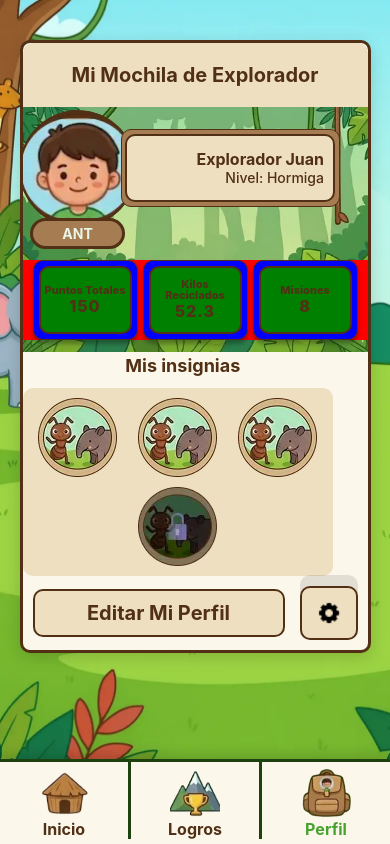
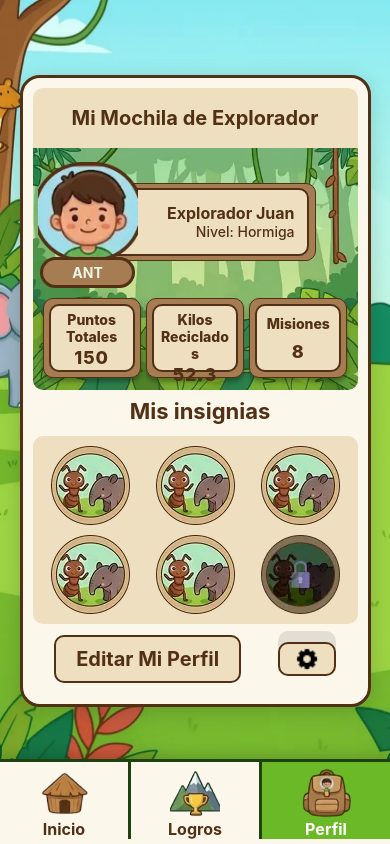
Before and after one commit to Clderon/Sistema-Reciclaje-React-Native, a React Native app: screen /Perfil in a window 390 px wide. Built offline with nearby package versions, Linux system fonts and the light colour scheme.

Commit message:
Actualizando la vista inicio

```diff
--- a/App.js
+++ b/App.js
@@ -1,8 +1,8 @@
-import React from 'react';
+import React, { useRef } from 'react';
 import { NavigationContainer } from '@react-navigation/native';
 import { createBottomTabNavigator } from '@react-navigation/bottom-tabs';
 import { StatusBar } from 'expo-status-bar';
-import { Image, TouchableOpacity, View, StyleSheet } from 'react-native';
+import { Image, Pressable, View, StyleSheet, Animated } from 'react-native';
 
 // Screens
 import HomeScreen from './src/screens/HomeScreen';
@@ -12,19 +12,39 @@ import { COLORS } from './src/utils/constants';
 
 const Tab = createBottomTabNavigator();
 
-// Componente personalizado para el botón del tab con border-right
-const TabBarButton = ({ children, onPress, isLast = false, style, ...props }) => (
-  <View style={[styles.tabBarButtonContainer, !isLast && styles.tabBarButtonContainerWithBorder]}>
-    <TouchableOpacity
+// Componente personalizado para el botón del tab con animación
+const TabBarButton = ({ children, onPress, isLast = false, accessibilityState, style, ...props }) => {
+  const focused = accessibilityState?.selected;
+  const scale = useRef(new Animated.Value(1)).current;
+
+  const handlePressIn = () => {
+    Animated.spring(scale, { toValue: 0.92, useNativeDriver: true, speed: 50 }).start();
+  };
+
+  const handlePressOut = () => {
+    Animated.spring(scale, { toValue: 1, useNativeDriver: true, speed: 50 }).start();
+  };
+
+  return (
+    <View style={[
+      styles.tabBarButtonContainer,
+      !isLast && styles.tabBarButtonContainerWithBorder,
+      focused && styles.tabBarButtonContainerFocused,
+    ]}>
+      <Pressable
         onPress={onPress}
-      activeOpacity={0.7}
+        onPressIn={handlePressIn}
+        onPressOut={handlePressOut}
         style={[styles.tabBarButton, style]}
         {...props}
       >
+        <Animated.View style={{ transform: [{ scale }], flex: 1, alignItems: 'center', justifyContent: 'center' }}>
           {children}
-    </TouchableOpacity>
+        </Animated.View>
+      </Pressable>
     </View>
   );
+};
 
 export default function App() {
   return (
@@ -33,7 +53,7 @@ export default function App() {
       <Tab.Navigator
         screenOptions={{
           headerShown: false,
-          tabBarActiveTintColor: COLORS.button,
+          tabBarActiveTintColor: '#FFFFFF',
           tabBarInactiveTintColor: COLORS.textContenido,
           tabBarStyle: {
             backgroundColor: COLORS.target,
@@ -109,10 +129,14 @@ const styles = StyleSheet.create({
     flex: 1,
     height: '100%',
     position: 'relative',
+    backgroundColor: COLORS.target,
   },
   tabBarButtonContainerWithBorder: {
     borderRightWidth: 3,
     borderRightColor: COLORS.textBorde,
+  },
+  tabBarButtonContainerFocused: {
+    backgroundColor: '#6BB927',
   },
   tabBarButton: {
     flex: 1,
--- a/babel.config.js
+++ b/babel.config.js
@@ -5,5 +5,8 @@ module.exports = function(api) {
       'babel-preset-expo',
       'nativewind/babel'
     ],
+    plugins: [
+      'react-native-reanimated/plugin',
+    ],
   };
 };
--- a/package.json
+++ b/package.json
@@ -21,6 +21,8 @@
     "nativewind": "^4.2.1",
     "react": "19.1.0",
     "react-native": "0.81.5",
+    "react-native-gesture-handler": "^2.29.1",
+    "react-native-reanimated": "~4.1.1",
     "react-native-safe-area-context": "~5.6.0",
     "react-native-screens": "~4.16.0",
     "tailwindcss": "^3.4.19"
--- a/src/components/Button.js
+++ b/src/components/Button.js
@@ -1,17 +1,27 @@
-import React from 'react';
-import { TouchableOpacity, Text, ImageBackground, View, StyleSheet } from 'react-native';
+import React, { useRef } from 'react';
+import { Text, ImageBackground, View, StyleSheet, Pressable, Animated } from 'react-native';
 
-const Button = ({ title, onPress, variant = 'primary' }) => {
+const Button = ({ title, onPress, variant = 'primary', style }) => {
   const isPrimary = variant === 'primary';
+  const scale = useRef(new Animated.Value(1)).current;
+
+  const handlePressIn = () => {
+    Animated.spring(scale, { toValue: 0.92, useNativeDriver: true, speed: 50 }).start();
+  };
+
+  const handlePressOut = () => {
+    Animated.spring(scale, { toValue: 1, useNativeDriver: true, speed: 50 }).start();
+  };
 
   return (
-    <TouchableOpacity
+    <Pressable onPress={onPress} onPressIn={handlePressIn} onPressOut={handlePressOut} style={{ width: '100%' }}>
+      <Animated.View
         style={[
           styles.button,
           isPrimary ? styles.buttonPrimary : styles.buttonSecondary,
+          { transform: [{ scale }] },
+          style,
         ]}
-      onPress={onPress}
-      activeOpacity={0.8}
       >
         <View style={styles.buttonContent}>
           {isPrimary && (
@@ -25,13 +35,14 @@ const Button = ({ title, onPress, variant = 'primary' }) => {
             {title}
           </Text>
         </View>
-    </TouchableOpacity>
+      </Animated.View>
+    </Pressable>
   );
 };
 
 const styles = StyleSheet.create({
   button: {
-    width: 250,
+    width: '100%',
     height: 60,
     borderRadius: 15,
     borderWidth: 3.5,
--- a/src/components/CategorySelector.js
+++ b/src/components/CategorySelector.js
@@ -1,35 +1,30 @@
-import React from 'react';
-import { View, Text, TouchableOpacity, Image, ImageBackground, StyleSheet } from 'react-native';
+import React, { useRef } from 'react';
+import { View, Text, Pressable, Image, ImageBackground, StyleSheet, Animated } from 'react-native';
 import { CATEGORIES } from '../utils/constants';
 
-const CategorySelector = ({ selectedCategory, onSelectCategory }) => {
-  const categoryColors = [
-    '#3299e3', // Papel/Cartón
-    '#4dc269', // Plástico
-    '#929aa0', // Metal
-    '#64cde2', // Vidrio
-    '#d27c2f', // Orgánico
-    '#9471e5', // Otros
-  ];
+const CategoryItem = ({ category, index, isActive, onSelect, color }) => {
+  const scale = useRef(new Animated.Value(1)).current;
+
+  const handlePressIn = () => {
+    Animated.spring(scale, { toValue: 0.9, useNativeDriver: true, speed: 50 }).start();
+  };
+
+  const handlePressOut = () => {
+    Animated.spring(scale, { toValue: 1, useNativeDriver: true, speed: 50 }).start();
+  };
 
   return (
-    <View style={styles.container}>
-      <View style={styles.categories}>
-        {CATEGORIES.map((category, index) => {
-          const isActive = selectedCategory === category.id;
-          return (
-            <TouchableOpacity
-              key={category.id}
+    <Pressable onPress={onSelect} onPressIn={handlePressIn} onPressOut={handlePressOut}>
+      <Animated.View
         style={[
           styles.category,
           {
-                  backgroundColor: categoryColors[index],
+            backgroundColor: color,
             borderWidth: isActive ? 3 : 2,
+            transform: [{ scale }],
           },
           isActive && styles.categoryActive,
         ]}
-              onPress={() => onSelectCategory(category.id)}
-              activeOpacity={0.95}
       >
         <ImageBackground
           source={require('../assets/images/fondo-item-hd.webp')}
@@ -47,9 +42,34 @@ const CategorySelector = ({ selectedCategory, onSelectCategory }) => {
           </View>
           <Text style={styles.categoryLabel}>{category.name}</Text>
         </View>
-            </TouchableOpacity>
+      </Animated.View>
+    </Pressable>
   );
-        })}
+};
+
+const CategorySelector = ({ selectedCategory, onSelectCategory }) => {
+  const categoryColors = [
+    '#3299e3', // Papel/Cartón
+    '#4dc269', // Plástico
+    '#929aa0', // Metal
+    '#64cde2', // Vidrio
+    '#d27c2f', // Orgánico
+    '#9471e5', // Otros
+  ];
+
+  return (
+    <View style={styles.container}>
+      <View style={styles.categories}>
+        {CATEGORIES.map((category, index) => (
+          <CategoryItem
+            key={category.id}
+            category={category}
+            index={index}
+            isActive={selectedCategory === category.id}
+            onSelect={() => onSelectCategory(category.id)}
+            color={categoryColors[index]}
+          />
+        ))}
       </View>
     </View>
   );
--- a/src/components/Counter.js
+++ b/src/components/Counter.js
@@ -1,28 +1,38 @@
-import React from 'react';
-import { View, Text, TouchableOpacity, StyleSheet } from 'react-native';
+import React, { useRef } from 'react';
+import { View, Text, Pressable, StyleSheet, Animated } from 'react-native';
+
+const AnimatedButton = ({ onPress, disabled, children }) => {
+  const scale = useRef(new Animated.Value(1)).current;
+
+  const handlePressIn = () => {
+    Animated.spring(scale, { toValue: 0.85, useNativeDriver: true, speed: 50 }).start();
+  };
+
+  const handlePressOut = () => {
+    Animated.spring(scale, { toValue: 1, useNativeDriver: true, speed: 50 }).start();
+  };
+
+  return (
+    <Pressable onPress={onPress} onPressIn={handlePressIn} onPressOut={handlePressOut} disabled={disabled}>
+      <Animated.View style={[styles.button, { transform: [{ scale }] }]}>
+        {children}
+      </Animated.View>
+    </Pressable>
+  );
+};
 
 const Counter = ({ value, onIncrement, onDecrement, min = 1, max = 99 }) => {
   return (
     <View style={styles.counter}>
-      <TouchableOpacity
-        style={styles.button}
-        onPress={() => value > min && onDecrement()}
-        activeOpacity={0.95}
-        disabled={value <= min}
-      >
+      <AnimatedButton onPress={() => value > min && onDecrement()} disabled={value <= min}>
         <Text style={styles.buttonIcon}>−</Text>
-      </TouchableOpacity>
+      </AnimatedButton>
 
       <Text style={styles.value}>Cantidad: {value}</Text>
 
-      <TouchableOpacity
-        style={styles.button}
-        onPress={() => value < max && onIncrement()}
-        activeOpacity={0.95}
-        disabled={value >= max}
-      >
+      <AnimatedButton onPress={() => value < max && onIncrement()} disabled={value >= max}>
         <Text style={styles.buttonIcon}>+</Text>
-      </TouchableOpacity>
+      </AnimatedButton>
     </View>
   );
 };
--- a/src/screens/HomeScreen.js
+++ b/src/screens/HomeScreen.js
@@ -160,7 +160,7 @@ const HomeScreen = () => {
               />
 
               {/* Send Button */}
-              <Button title="Enviar Mi Reciclaje" onPress={handleSend} variant="primary" />
+              <Button style={styles.sendButton} title="Enviar Mi Reciclaje" onPress={handleSend} variant="primary" />
             </View>
           </View>
         </ScrollView>
@@ -255,9 +255,11 @@ const styles = StyleSheet.create({
     includeFontPadding: false,
   },
   registroContent: {
-    padding: 15,
-    alignItems: 'center',
+    paddingVertical:20,
+    paddingHorizontal:35,
+    alignItems: 'stretch',
     gap: 15,
+    width: '100%',
   },
   scanButton: {
     width: '100%',
@@ -288,6 +290,10 @@ const styles = StyleSheet.create({
     paddingVertical: 12,
     zIndex: 1,
   },
+  sendButton: {
+    width: '100%',
+    height: 60,
+  },
   scanText: {
     flexDirection: 'column',
     alignItems: 'flex-start',
--- a/src/screens/LogrosScreen.js
+++ b/src/screens/LogrosScreen.js
@@ -155,7 +155,7 @@ const styles = StyleSheet.create({
     height: '100%',
   },
   scrollContent: {
-    paddingTop: 70, // Similar a HomeScreen
+    paddingTop: 40, // Similar a HomeScreen
     paddingBottom: 120,
     width: '90%',
     alignSelf: 'center',
--- a/src/screens/PerfilScreen.js
+++ b/src/screens/PerfilScreen.js
@@ -1,15 +1,36 @@
-import React from 'react';
+import React, { useRef } from 'react';
 import {
   View,
   Text,
   StyleSheet,
   ScrollView,
-  TouchableOpacity,
+  Pressable,
   ImageBackground,
   Image,
   SafeAreaView,
+  Animated,
 } from 'react-native';
 import { COLORS } from '../utils/constants';
+
+const AnimatedButton = ({ children, onPress, style }) => {
+  const scale = useRef(new Animated.Value(1)).current;
+
+  const handlePressIn = () => {
+    Animated.spring(scale, { toValue: 0.92, useNativeDriver: true, speed: 50 }).start();
+  };
+
+  const handlePressOut = () => {
+    Animated.spring(scale, { toValue: 1, useNativeDriver: true, speed: 50 }).start();
+  };
+
+  return (
+    <Pressable onPress={onPress} onPressIn={handlePressIn} onPressOut={handlePressOut}>
+      <Animated.View style={[style, { transform: [{ scale }] }]}>
+        {children}
+      </Animated.View>
+    </Pressable>
+  );
+};
 
 const PerfilScreen = () => {
   return (
@@ -72,7 +93,7 @@ const PerfilScreen = () => {
                   <View style={styles.statOuter}>
                     <View style={styles.statInner}>
                       <Text style={styles.statLabel}>
-                        Puntos Totales{'\n'}
+                        Puntos Totales
                       </Text>
                       <Text style={styles.statValue}>150</Text>
                     </View>
@@ -95,7 +116,7 @@ const PerfilScreen = () => {
                   <View style={styles.statOuter}>
                     <View style={styles.statInner}>
                       <Text style={styles.statLabel}>
-                        Misiones{'\n'}
+                        Misiones
                       </Text>
                       <Text style={styles.statValue}>8</Text>
                     </View>
@@ -129,6 +150,20 @@ const PerfilScreen = () => {
                     resizeMode="cover"
                   />
                 </View>
+                <View style={styles.badgeItemWrapper}>
+                  <Image
+                    source={require('../assets/images/insignia.webp')}
+                    style={styles.badgeItem}
+                    resizeMode="cover"
+                  />
+                </View>
+                <View style={styles.badgeItemWrapper}>
+                  <Image
+                    source={require('../assets/images/insignia.webp')}
+                    style={styles.badgeItem}
+                    resizeMode="cover"
+                  />
+                </View>
                 <Image
                   source={require('../assets/images/mas_insignia.webp')}
                   style={[styles.badgeItem, styles.badgeItemMore]}
@@ -139,17 +174,15 @@ const PerfilScreen = () => {
 
             {/* Actions */}
             <View style={styles.actions}>
-              <TouchableOpacity
+              <AnimatedButton
                 style={styles.buttonEdit}
                 onPress={() => console.log('Edit profile')}
-                activeOpacity={0.8}
               >
                 <Text style={styles.buttonText}>Editar Mi Perfil</Text>
-              </TouchableOpacity>
-              <TouchableOpacity
+              </AnimatedButton>
+              <AnimatedButton
                 style={styles.buttonSettings}
                 onPress={() => console.log('Settings')}
-                activeOpacity={0.7}
               >
                 <View style={styles.buttonIcon}>
                   <Image
@@ -158,7 +191,7 @@ const PerfilScreen = () => {
                     resizeMode="cover"
                   />
                 </View>
-              </TouchableOpacity>
+              </AnimatedButton>
             </View>
           </View>
         </ScrollView>
@@ -178,30 +211,30 @@ const styles = StyleSheet.create({
     height: '100%',
   },
   scrollContent: {
-    paddingTop: 40,
-    paddingBottom: 120,
+    paddingTop: 75,
     paddingHorizontal: '5%',
     alignItems: 'center',
   },
   perfilCard: {
     backgroundColor: COLORS.target,
-    borderRadius: 10, // 1rem
+    borderRadius: 20, // 1rem
     borderWidth: 3,
-    borderColor: COLORS.textContenido, // var(--colorTextContenido) en CSS original
+    borderColor: COLORS.textContenido,
     overflow: 'hidden',
     width: '100%',
     maxWidth: 400, // 40rem
     shadowColor: '#000',
     shadowOffset: { width: 0, height: 4 },
     shadowOpacity: 0.15,
-    shadowRadius: 16,
-    elevation: 5,
+    shadowRadius: 20,
+    padding: 10,
+
   },
   header: {
     backgroundColor: COLORS.targetFondo,
     borderTopLeftRadius: 10, // 1rem 1rem 0 0
     borderTopRightRadius: 10,
-    height: 64, // 6.4rem
+    height: 60, // 6.4rem
     position: 'relative',
     overflow: 'hidden',
   },
@@ -224,53 +257,54 @@ const styles = StyleSheet.create({
   },
   section: {
     width: '100%',
-    height: 223, // 22.3rem
+    height: 230, // 22.3rem
     position: 'relative',
-    marginBottom: 10, // 1rem
+    marginBottom: 10, //
+    borderBottomLeftRadius: 10,
+    borderBottomRightRadius: 10,
   },
   backgroundSection: {
     position: 'absolute',
     top: 0,
     left: 0,
     width: '100%',
-    height: '110%',
+    height: '105%',
     zIndex: 1,
+    borderBottomLeftRadius: 10,
+    borderBottomRightRadius: 10,
   },
   info: {
     width: 359, // 35.9rem
     height: 134, // 13.4rem
     position: 'absolute',
-    top: 5, // 0.5rem
+    top: 10, // 0.5rem
     alignSelf: 'center',
     zIndex: 2,
   },
   avatarWrapper: {
     width: 124, // 12.4rem
-    height: 134, // 13.4rem
+    height: 124, // 13.4rem
     position: 'absolute',
-    left: 0,
+    left: 10,
     top: 0,
     alignItems: 'center',
     justifyContent: 'center',
+    zIndex: 2,
   },
   avatarContainer: {
-    backgroundColor: COLORS.textContenido, // var(--colorTextContenido)
-    borderRadius: 59, // 50%
-    borderWidth: 1,
-    borderColor: COLORS.textContenido,
-    padding: 3,
-    overflow: 'hidden',
-    width: 118, // 11.8rem
-    height: 118, // 11.8rem
+    width: 120, // 11.8rem
+    height: 120, // 11.8rem
     alignItems: 'center',
     justifyContent: 'center',
+    padding: 10,
   },
   avatar: {
     width: '100%',
     height: '100%',
+    objectFit: 'fill',
   },
   badge: {
-    marginTop: -10, // -1rem
+    marginTop: -15, // -1rem
     backgroundColor: COLORS.avatarBrown, // var(--colorAvatarBrown)
     borderRadius: 30, // 3rem
     borderWidth: 3,
@@ -286,17 +320,18 @@ const styles = StyleSheet.create({
     includeFontPadding: false,
   },
   nameCard: {
-    width: 219, // 21.9rem
+    width: 240, // aumentado para que se extienda más hacia el avatar
     height: 78, // 7.8rem
     position: 'absolute',
-    left: 105, // 10.5rem
-    top: 17, // 1.7rem
+    left: 60, // movido más a la izquierda para que quede debajo del avatar
+    top: 25, // centrado verticalmente con el avatar
     backgroundColor: COLORS.avatarBrown, // var(--colorAvatarBrown)
     borderRadius: 10, // 1rem
     borderWidth: 1,
     borderColor: COLORS.textContenido,
     alignItems: 'center',
     justifyContent: 'center',
+    zIndex: 1, // detrás del avatar
   },
   nameCardInner: {
     backgroundColor: COLORS.targetFondo,
@@ -304,8 +339,9 @@ const styles = StyleSheet.create({
     borderWidth: 2,
     borderColor: COLORS.textContenido,
     paddingVertical: 10, // 1rem
-    paddingHorizontal: 9, // 0.9rem
-    width: 210, // 21rem
+    paddingLeft: 60, // espacio para el avatar superpuesto
+    paddingRight: 12,
+    width: '95%',
     height: '90%',
     justifyContent: 'center',
     alignItems: 'flex-end',
@@ -335,9 +371,8 @@ const styles = StyleSheet.create({
     height: 80, // 8rem
     position: 'absolute',
     left: 0,
-    bottom: -10, // -10px
+    bottom: 0,
     zIndex: 2,
-    backgroundColor: 'red',
   },
   stat: {
     flex: 1,
@@ -349,7 +384,7 @@ const styles = StyleSheet.create({
     borderWidth: 1,
     borderColor: COLORS.textContenido,
     padding: 5, // 0.5rem
-    shadowColor: '#000',
+    shadowColor: '#000000',
     shadowOffset: { width: 0, height: 4 },
     shadowOpacity: 0.3,
     shadowRadius: 4,
@@ -357,46 +392,48 @@ const styles = StyleSheet.create({
     height: '100%',
     alignItems: 'center',
     justifyContent: 'center',
-    backgroundColor: 'blue',
   },
   statInner: {
     backgroundColor: COLORS.targetFondo,
     borderRadius: 10, // 1rem
     borderWidth: 2,
     borderColor: COLORS.textContenido,
-    alignItems: 'center',
-    justifyContent: 'center',
-    flex: 1,
     width: '100%',
-    backgroundColor: 'green',
+    height: '100%',
+    display: 'flex',
+    alignItems: 'flex-end',
+    justifyContent: 'space-around',
+    flexDirection: 'column',
+    gap: 2,
+    padding: 5,
   },
   statLabel: {
     color: COLORS.textContenido,
     textAlign: 'center',
-    fontSize: 11, // 1.1rem
+    fontSize: 14,
     fontWeight: '800',
-    lineHeight: 11, // 1.1
     width: '100%',
     includeFontPadding: false,
   },
   statValue: {
     color: COLORS.textContenido,
     textAlign: 'center',
-    fontSize: 16, // 1.6rem
+    fontSize: 18, // 1.6rem
     letterSpacing: 1,
     fontWeight: '800',
     width: '100%',
     includeFontPadding: false,
   },
   badges: {
-    width: '90%',
-    marginTop: 15, // 1.5rem
+    width: '100%',
+    marginTop: 10, // 1.5rem
     alignItems: 'center',
     gap: 12, // 1.2rem
+    marginTop: 10,
   },
   badgesTitle: {
     fontWeight: '700',
-    fontSize: 18, // 1.8rem
+    fontSize: 22, // 1.8rem
     color: COLORS.textContenido,
     paddingLeft: 10, // 1rem
     alignSelf: 'center',
@@ -405,14 +442,14 @@ const styles = StyleSheet.create({
   badgesList: {
     backgroundColor: COLORS.targetFondo,
     borderRadius: 10, // 1rem
-    padding: 10, // 1rem
+    padding: 10, //
+    display: 'flex',
     flexDirection: 'row',
+    flexWrap: 'wrap',
     gap: 10, // 1rem
-    alignItems: 'center',
     justifyContent: 'space-around',
-    flexWrap: 'wrap',
     width: '100%',
-    minHeight: 100, // 10rem
+    minHeight: 100,
   },
   badgeItemWrapper: {
     width: 79, // 7.9rem
@@ -427,13 +464,14 @@ const styles = StyleSheet.create({
     // Para mas_insignia.webp
   },
   actions: {
-    padding: 10, // 1rem
+    display: 'flex',
     flexDirection: 'row',
     gap: 15, // 1.5rem
     alignItems: 'center',
-    justifyContent: 'flex-end',
+    justifyContent: 'space-evenly',
     width: '100%',
-    height: 74, // 7.4rem
+    height: 70, // 7.4rem
+    paddingVertical: 10,
   },
   buttonEdit: {
     backgroundColor: COLORS.targetFondo,
@@ -444,6 +482,7 @@ const styles = StyleSheet.create({
     paddingHorizontal: 20, // 2rem
     flex: 1,
     alignItems: 'center',
+    height: '100%',
     justifyContent: 'center',
   },
   buttonText: {
--- a/tailwind.config.js
+++ b/tailwind.config.js
@@ -46,11 +46,6 @@ module.exports = {
       fontFamily: {
         sans: ['Roboto', 'sans-serif'],
       },
-      spacing: {
-        '15': '60px',
-        '18': '72px',
-        '88': '352px',
-      },
     },
   },
   plugins: [],
```
Also changed, not shown: 1 other file (tests, documents, lock files or other folders). Lines whose indentation alone changed are shown as unchanged.
